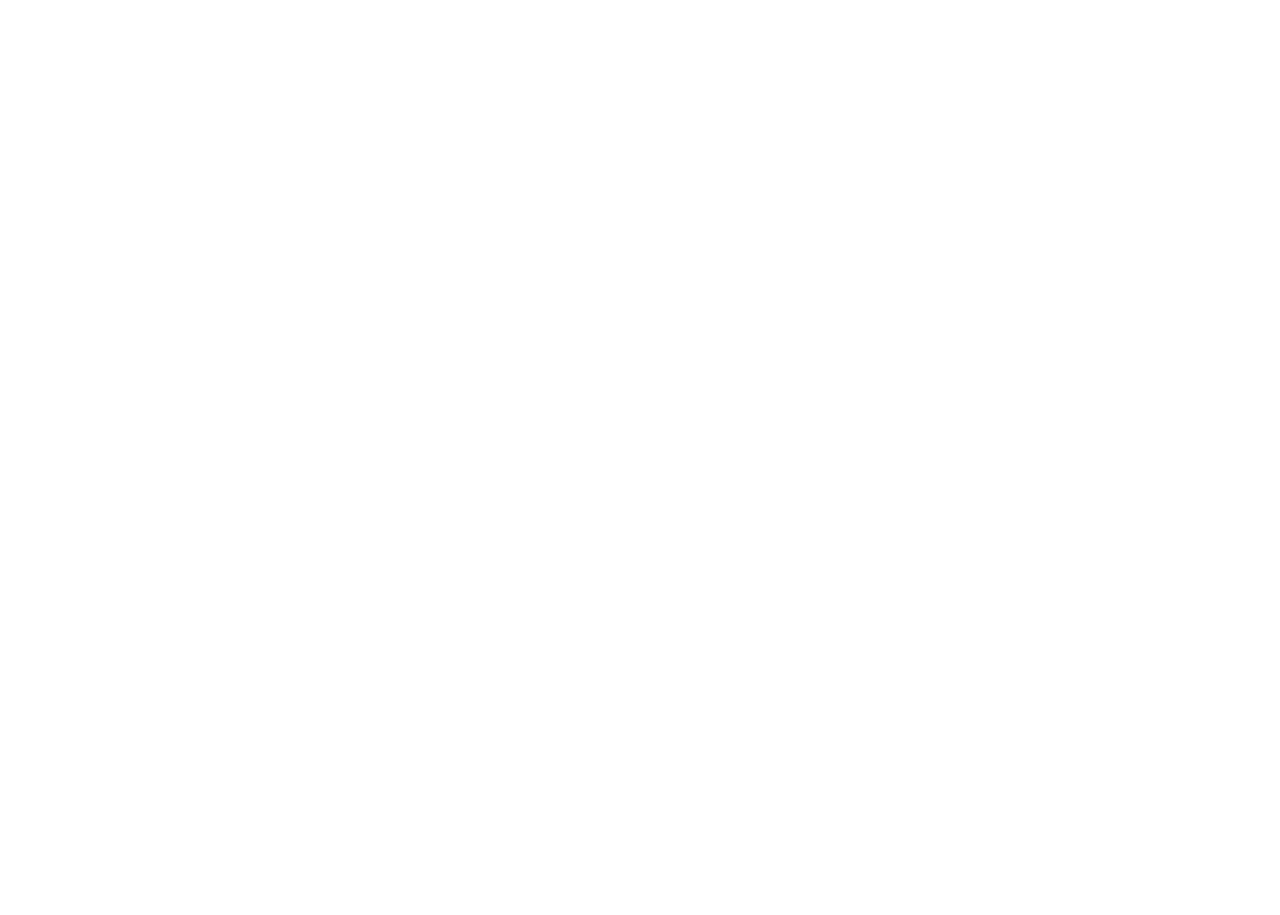
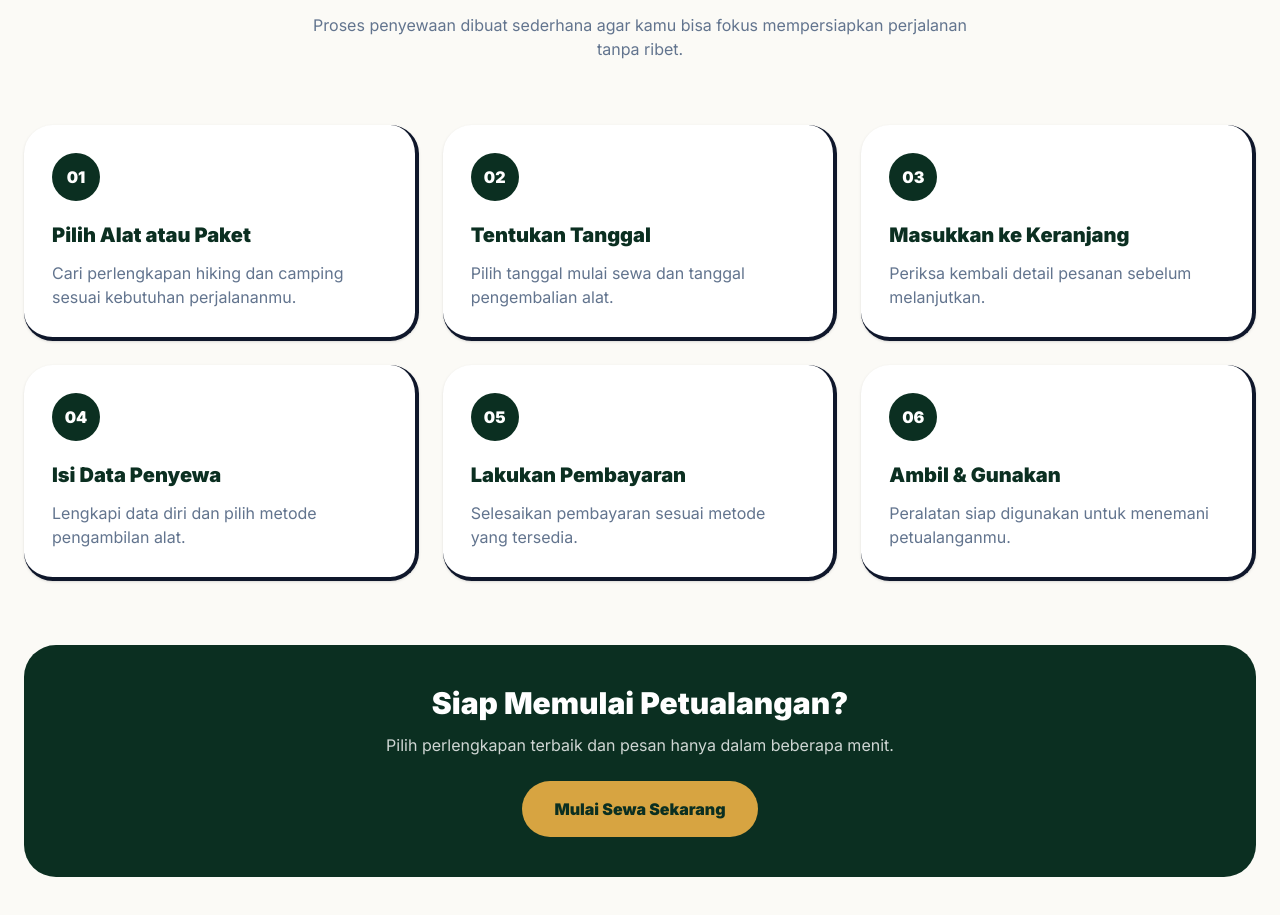
Before and after one commit to qonitaputriamalia-web/GoldVenture, a React (Vite) app in the folder my-react-app/: page / in a window 1280 px wide. Shown: the part 1667-2582 px from the top of the page. Before the commit the page ends 1492 px from the top, so only its background shows below. Built offline with nearby package versions, Linux system fonts and the light colour scheme.

Commit message:
Add how to rental section

```diff
--- a/my-react-app/src/App.jsx
+++ b/my-react-app/src/App.jsx
@@ -1,17 +1,17 @@
-// import { useState } from 'react'
 import Header from "./components/header";
 import Hero from "./components/hero_section";
 import WhyUs from "./components/why_us";
+import HowToRental from "./components/howToRental";
 
 function App() {
   return (
     <div>
       <Header />
       <Hero />
-      <WhyUs/>
-
+      <WhyUs />
+      <HowToRental />
     </div>
-  )
+  );
 }
 
-export default App
+export default App;
--- /dev/null
+++ b/my-react-app/src/components/howToRental.jsx
@@ -0,0 +1,97 @@
+function HowToRental() {
+  const steps = [
+    {
+      number: "01",
+      title: "Pilih Alat atau Paket",
+      desc: "Cari perlengkapan hiking dan camping sesuai kebutuhan perjalananmu."
+    },
+    {
+      number: "02",
+      title: "Tentukan Tanggal",
+      desc: "Pilih tanggal mulai sewa dan tanggal pengembalian alat."
+    },
+    {
+      number: "03",
+      title: "Masukkan ke Keranjang",
+      desc: "Periksa kembali detail pesanan sebelum melanjutkan."
+    },
+    {
+      number: "04",
+      title: "Isi Data Penyewa",
+      desc: "Lengkapi data diri dan pilih metode pengambilan alat."
+    },
+    {
+      number: "05",
+      title: "Lakukan Pembayaran",
+      desc: "Selesaikan pembayaran sesuai metode yang tersedia."
+    },
+    {
+      number: "06",
+      title: "Ambil & Gunakan",
+      desc: "Peralatan siap digunakan untuk menemani petualanganmu."
+    }
+  ];
+
+  return (
+    <section
+      id="cara-sewa"
+      className="px-6 py-24 bg-[#fbfaf6]"
+    >
+      <div className="max-w-7xl mx-auto">
+
+        <div className="text-center">
+          <span className="text-gold font-bold uppercase tracking-widest">
+            Cara Sewa
+          </span>
+
+          <h2 className="mt-3 text-4xl font-black text-forest">
+            6 Langkah Mudah Menyewa
+          </h2>
+
+          <p className="mt-4 text-slate-500 max-w-2xl mx-auto">
+            Proses penyewaan dibuat sederhana agar kamu bisa fokus
+            mempersiapkan perjalanan tanpa ribet.
+          </p>
+        </div>
+
+        <div className="grid gap-6 mt-16 md:grid-cols-2 lg:grid-cols-3">
+          {steps.map((step) => (
+            <article
+              key={step.number}
+              className="rounded-[1.8rem] bg-white p-7 border-b-4 border-r-4 border-slate-900 shadow-sm transition hover:-translate-y-1"
+            >
+              <div className="w-12 h-12 rounded-full bg-forest text-white flex items-center justify-center font-black">
+                {step.number}
+              </div>
+
+              <h3 className="mt-5 text-xl font-black text-forest">
+                {step.title}
+              </h3>
+
+              <p className="mt-3 text-slate-500 leading-6">
+                {step.desc}
+              </p>
+            </article>
+          ))}
+        </div>
+
+        <div className="mt-16 rounded-[2rem] bg-forest p-10 text-center text-white">
+          <h3 className="text-3xl font-black">
+            Siap Memulai Petualangan?
+          </h3>
+
+          <p className="mt-3 text-white/80">
+            Pilih perlengkapan terbaik dan pesan hanya dalam beberapa menit.
+          </p>
+
+          <button className="mt-6 rounded-full bg-gold px-8 py-4 font-black text-forest transition hover:scale-105">
+            Mulai Sewa Sekarang
+          </button>
+        </div>
+
+      </div>
+    </section>
+  );
+}
+
+export default HowToRental;
```
Also changed, not shown: 1 other file (tests, documents, lock files or other folders).
